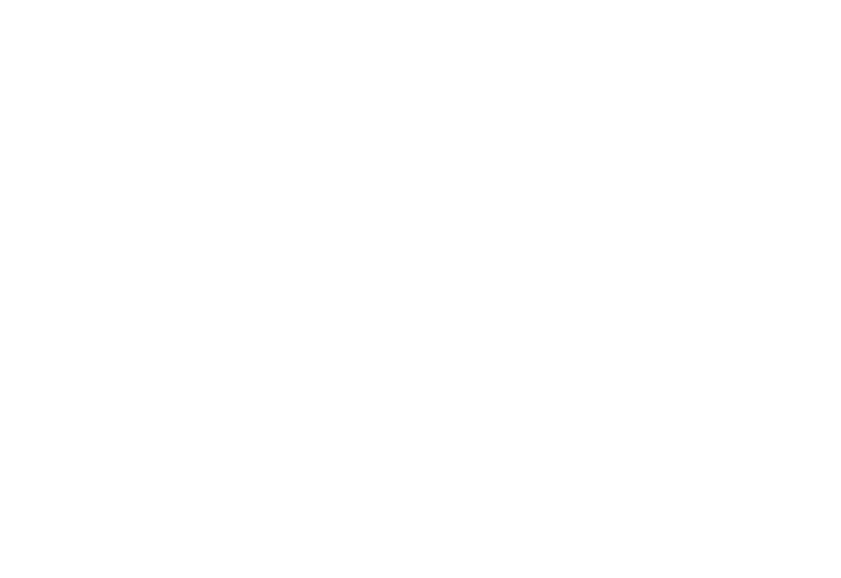
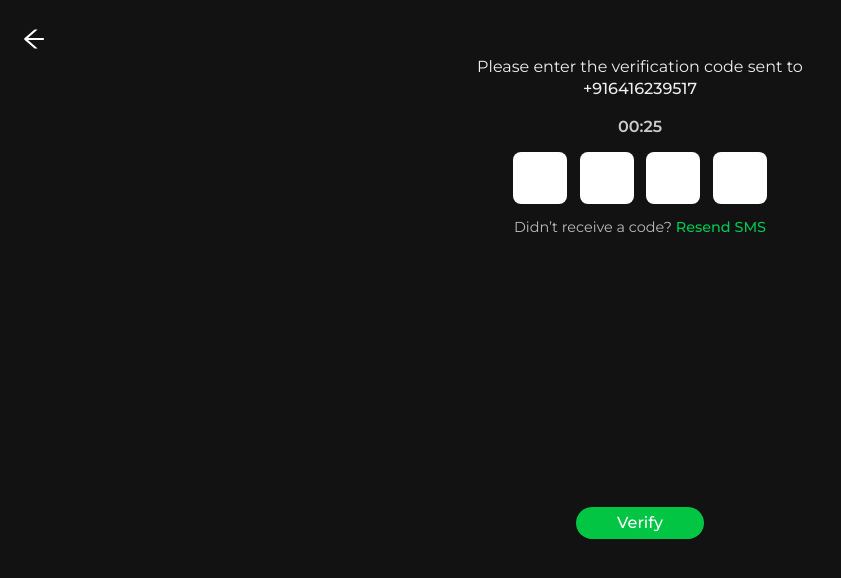
Before and after one commit to Likhithuppala/Afc, a React (Vite) app: page /otp in a window 1280 px wide. Before the commit this address had no page. Shown: the top 578 px of the page, without its empty margins (0-841 px from the left). Built offline with nearby package versions, Linux system fonts and the light colour scheme.

Commit message:
feat: implement login and OTP screens with validation, error handling, timer logic, and resend functionality

```diff
--- a/package.json
+++ b/package.json
@@ -10,8 +10,10 @@
     "preview": "vite preview"
   },
   "dependencies": {
+    "antd": "^5.26.4",
     "react": "^19.1.0",
     "react-dom": "^19.1.0",
+    "react-icons": "^5.5.0",
     "react-router-dom": "^7.6.3"
   },
   "devDependencies": {
--- a/src/App.tsx
+++ b/src/App.tsx
@@ -1,12 +1,17 @@
 import { BrowserRouter as Router, Routes, Route } from 'react-router-dom';
-import LandingPage from './pages/user/landing-page';
+import LandingPage from '../src/pages/user/landing-page';
+import LoginPage from '../src/pages/user/login';
+import OtpPage from './pages/user/otp';
+import HomePage from './pages/user/home-page';
 
 const App = () => {
   return (
     <Router>
       <Routes>
         <Route path="/" element={<LandingPage />} />
-        {/* <Route path="/login" element={<LoginPage />} /> */}
+        <Route path="/login" element={<LoginPage />} />
+        <Route path="/otp" element={<OtpPage />} />
+        <Route path="/home-page" element={<HomePage />} />
       </Routes>
     </Router>
   );
--- a/src/common-components/button.css
+++ b/src/common-components/button.css
@@ -1,7 +1,7 @@
 .btn {
   border: none;
   border-radius: 1.8rem;
-  font-size: 2.5rem;
+  font-size: 1.5rem;
   font-weight: 500;
   display: flex;
   align-items: center;
@@ -11,8 +11,8 @@
   transition: background-color 0.2s ease;
   padding: 0.6rem 1rem;
   z-index: 999;
-  width: 30rem;
-  height: 6rem;
+  width: 18rem;
+  height: 4rem;
 
 
 }
@@ -45,41 +45,42 @@
 
 @media (max-width: 520px) {
   .btn {
-    width: 11.875rem;
-    height: 2.6875rem;
-    font-size: 1.5rem;
-  }
+    width: 8rem;
+    height: 2rem;
+    font-size: 1rem;
+    }
 }
 
 @media (min-width: 521px) and (max-width: 768px) {
   .btn {
-    width: 15rem;
-    height: 3rem;
-    font-size: 1.5rem;
+    width: 8rem;
+    height: 2rem;
+    font-size: 1rem;
   }
 }
 
 @media (min-width: 769px) and (max-width: 1024px) {
   .btn {
-    width: 20rem;
-    height: 4rem;
-    font-size: 1.9rem;
+    width: 8rem;
+    height: 2rem;
+    font-size: 1rem;
   }
 }
 
 @media (min-width: 1025px) and (max-width: 1260px) {
   .btn {
-    width: 20rem;
-    height: 4rem;
-    font-size: 1.9rem;
+    width: 8rem;
+    height: 2rem;
+    font-size: 1rem;
   }
 }
 
 @media (min-width: 1261px) and (max-width: 1440px) {
   .btn {
-    width: 22rem;
-    height: 5rem;
-    font-size: 2.2rem;
+    width: 8rem;
+    height: 2rem;
+    font-size: 1rem;
+
   }
 }
 
--- a/src/common-components/button.tsx
+++ b/src/common-components/button.tsx
@@ -10,15 +10,7 @@
   className?: string;
 }
 
-const Button = ({
-  text,
-  onClick,
-  type = 'primary',
-  icon,
-  width = '',
-  height = '',
-  className = '',
-}: ButtonProps) => {
+const Button = ({text,onClick,type = 'primary',icon,width = '',height = '',className = '',}: ButtonProps) => {
   return (
     <button
       className={`btn btn-${type} ${className}`}
--- /dev/null
+++ b/src/common-components/icon-button.tsx
@@ -0,0 +1,15 @@
+interface IconButtonProps {
+  icon: React.ReactNode;
+  onClick: () => void;
+  className?: string;
+}
+
+const IconButton = ({ icon, onClick, className = '' }: IconButtonProps) => {
+  return (
+    <button onClick={onClick} className={className}>
+      {icon}
+    </button>
+  );
+};
+
+export default IconButton;
--- /dev/null
+++ b/src/common-components/input.css
@@ -0,0 +1,16 @@
+.custom-input {
+  background-color: transparent;
+  color: white;
+  font-size: 1rem;
+  border: none;
+  outline: none;
+  flex: 1;
+  font-family: 'Montserrat', sans-serif;
+}
+
+/* Match button scaling */
+@media (max-width: 520px) {
+  .custom-input {
+    font-size: 0.95rem;
+  }
+}
--- /dev/null
+++ b/src/common-components/input.tsx
@@ -0,0 +1,22 @@
+import './input.css';
+
+interface InputProps {
+  type?: string;
+  placeholder: string;
+  value: string;
+  onChange: (e: React.ChangeEvent<HTMLInputElement>) => void;
+}
+
+const Input = ({ type = 'text', placeholder, value, onChange }: InputProps) => {
+  return (
+    <input
+      className="custom-input"
+      type={type}
+      placeholder={placeholder}
+      value={value}
+      onChange={onChange}
+    />
+  );
+};
+
+export default Input;
--- /dev/null
+++ b/src/pages/user/login.css
@@ -0,0 +1,66 @@
+.login-page {
+  min-height: 100vh;
+  background-color: #121212;
+  color: white;
+  position: relative;
+  padding: 1.5rem;
+}
+
+.back-button {
+  position: absolute;
+  top: 1.5rem;
+  left: 1rem;
+  font-size: 1.5rem;
+  background: none;
+  border: none;
+  color: white;
+  cursor: pointer;
+}
+
+/* Wrapper for full page layout */
+.login-wrapper {
+  display: flex;
+  flex-direction: column;
+  justify-content: center;
+  align-items: center;
+  gap: 20rem;
+}
+
+/* Top section (title, subtitle, input) */
+.login-top {
+  display: flex;
+  flex-direction: column;
+  align-items: center;
+}
+
+.login-title {
+  font-size: 1.5rem;
+  font-weight: 600;
+}
+
+.login-subtitle {
+  font-size: 0.95rem;
+  color: #cccccc;
+}
+
+.phone-input-wrapper {
+  display: flex;
+  align-items: center;
+  background-color: #000;
+  border-radius: 12px;
+  padding: 0.8rem 1rem;
+}
+
+.phone-code {
+  color: white;
+  font-weight: 500;
+  margin-right: 1rem;
+}
+
+/* Responsive tweaks */
+@media (max-width: 520px) {
+  .login-title {
+    font-size: 1.5rem;
+  }
+
+}
--- /dev/null
+++ b/src/pages/user/login.tsx
@@ -0,0 +1,55 @@
+import './login.css';
+import Button from '../../common-components/button';
+import Input from '../../common-components/input';
+import IconButton from '../../common-components/icon-button';
+import { ArrowLeftOutlined } from '@ant-design/icons';
+import { useNavigate } from 'react-router-dom';
+import { useState } from 'react';
+
+const LoginPage = () => {
+  const navigate = useNavigate();
+  const [phone, setPhone] = useState('');
+
+  const handleContinue = () => {
+    const isValid = /^[0-9]{10}$/.test(phone);
+    if (isValid) {
+      navigate('/otp');
+    } else {
+      alert('Please enter a valid 10-digit phone number');
+      setPhone(''); // Clear input
+    }
+  };
+
+  return (
+    <div className="login-page">
+      <IconButton
+        icon={<ArrowLeftOutlined />}
+        onClick={() => navigate(-1)}
+        className="back-button"
+      />
+
+      <div className="login-wrapper">
+        <div className="login-top">
+          <h1 className="login-title">Login</h1>
+          <p className="login-subtitle">Enter your phone number to continue</p>
+
+          <div className="phone-input-wrapper">
+            <div className="phone-code">+91</div>
+            <Input
+              type="tel"
+              placeholder="000 000 0000"
+              value={phone}
+              onChange={(e) => setPhone(e.target.value)}
+            />
+          </div>
+        </div>
+
+        <div className="login-bottom">
+          <Button text="Continue" onClick={handleContinue} />
+        </div>
+      </div>
+    </div>
+  );
+};
+
+export default LoginPage;
--- /dev/null
+++ b/src/pages/user/otp.css
@@ -0,0 +1,95 @@
+.otp-page {
+  min-height: 100vh;
+  background-color: #121212;
+  color: white;
+  font-family: 'Montserrat', sans-serif;
+  position: relative;
+  padding: 1.5rem;
+}
+
+.back-button {
+  position: absolute;
+  top: 1.5rem;
+  left: 1rem;
+  font-size: 1.5rem;
+  background: none;
+  border: none;
+  color: white;
+  cursor: pointer;
+}
+
+/* Match Login Page Structure */
+.otp-wrapper {
+  display: flex;
+  flex-direction: column;
+  justify-content: center;
+  align-items: center;
+  gap: 16rem;
+}
+
+/* Top Section */
+.otp-top {
+  display: flex;
+  flex-direction: column;
+  align-items: center;
+}
+
+.otp-instruction {
+  font-size: 1rem;
+  text-align: center;
+  color: #eeeeee;
+  line-height: 1.4;
+  margin-bottom:0%;
+  margin-top: 2rem;
+}
+
+.otp-number {
+  font-weight: 500;
+}
+
+.otp-timer {
+  font-size: 1rem;
+  font-weight: 600;
+  color: #ccc;
+}
+
+.otp-timer.error {
+  color: red;
+}
+
+.otp-inputs {
+  display: flex;
+  gap: 0.8rem;
+}
+
+.otp-box {
+  width: 50px;
+  height: 50px;
+  border-radius: 8px;
+  border: none;
+  font-size: 1.2rem;
+  font-weight: 600;
+  text-align: center;
+  background-color: white;
+  color: #000;
+  outline: none;
+}
+
+.resend-text {
+  font-size: 0.9rem;
+  color: #bbb;
+  text-align: center;
+}
+
+.resend-link {
+  color: #00c853;
+  font-weight: 500;
+  cursor: pointer;
+}
+
+/* Bottom Button Section */
+.login-bottom {
+  width: 100%;
+  display: flex;
+  justify-content: center;
+}
--- /dev/null
+++ b/src/pages/user/otp.tsx
@@ -0,0 +1,123 @@
+import './otp.css';
+import Button from '../../common-components/button';
+import IconButton from '../../common-components/icon-button';
+import { ArrowLeftOutlined } from '@ant-design/icons';
+import { useEffect, useRef, useState } from 'react';
+import { useNavigate } from 'react-router-dom';
+
+const OtpPage = () => {
+  const navigate = useNavigate();
+  const [otp, setOtp] = useState(['', '', '', '']);
+  const [timer, setTimer] = useState(30);
+  const [showError, setShowError] = useState(false);
+  const inputRefs = useRef<Array<HTMLInputElement | null>>([]);
+
+  useEffect(() => {
+    const countdown = setInterval(() => {
+      setTimer((prev) => (prev > 0 ? prev - 1 : 0));
+    }, 1000);
+    return () => clearInterval(countdown);
+  }, []);
+
+  const handleOtpChange = (value: string, index: number) => {
+    if (!/^\d?$/.test(value)) return;
+
+    const updatedOtp = [...otp];
+    updatedOtp[index] = value;
+    setOtp(updatedOtp);
+    setShowError(false);
+
+    if (value && index < 3) {
+      inputRefs.current[index + 1]?.focus();
+    }
+  };
+
+  const handleKeyDown = (e: React.KeyboardEvent<HTMLInputElement>, index: number) => {
+    if (e.key === 'Backspace') {
+      if (otp[index]) {
+        const updatedOtp = [...otp];
+        updatedOtp[index] = '';
+        setOtp(updatedOtp);
+      } else if (index > 0) {
+        inputRefs.current[index - 1]?.focus();
+      }
+    }
+  };
+
+  const handleResend = () => {
+    setOtp(['', '', '', '']);
+    setTimer(30);
+    setShowError(false);
+    inputRefs.current[0]?.focus();
+  };
+
+  const handleVerify = () => {
+    const entered = otp.join('');
+    if (timer === 0) {
+      setShowError(true); // show error if expired even if correct
+      return;
+    }
+
+    if (entered === '1234') {
+      navigate('/home-page');
+    } else {
+      setShowError(true);
+    }
+
+  };
+
+  return (
+    <div className="otp-page">
+      <IconButton
+        icon={<ArrowLeftOutlined />}
+        onClick={() => navigate(-1)}
+        className="back-button"
+      />
+
+      <div className="otp-wrapper">
+        <div className="otp-top">
+          <p className="otp-instruction">
+            Please enter the verification code sent to <br />
+            <span className="otp-number">+916416239517</span>
+          </p>
+
+          <p className={`otp-timer ${showError ? 'error' : ''}`}>
+            {showError ? 'Incorrect code. Please try again.' : `00:${timer.toString().padStart(2, '0')}`}
+          </p>
+
+          <div className="otp-inputs">
+            {otp.map((digit, idx) => (
+              <input
+                key={idx}
+                type="text"
+                maxLength={1}
+                inputMode="numeric"
+                className="otp-box"
+                value={digit}
+                disabled={timer === 0}
+                onChange={(e) => handleOtpChange(e.target.value, idx)}
+                onKeyDown={(e) => handleKeyDown(e, idx)}
+                ref={(el) => {
+                  inputRefs.current[idx] = el;
+                }}
+              />
+            ))}
+          </div>
+
+          <p className="resend-text">
+            Didn’t receive a code?{' '}
+            <span className="resend-link" onClick={handleResend}>
+              Resend SMS
+            </span>
+          </p>
+        </div>
+
+        <div className="login-bottom">
+          <Button text="Verify" onClick={handleVerify} />
+        </div>
+      </div>
+    </div>
+  );
+};
+
+export default OtpPage;
```
